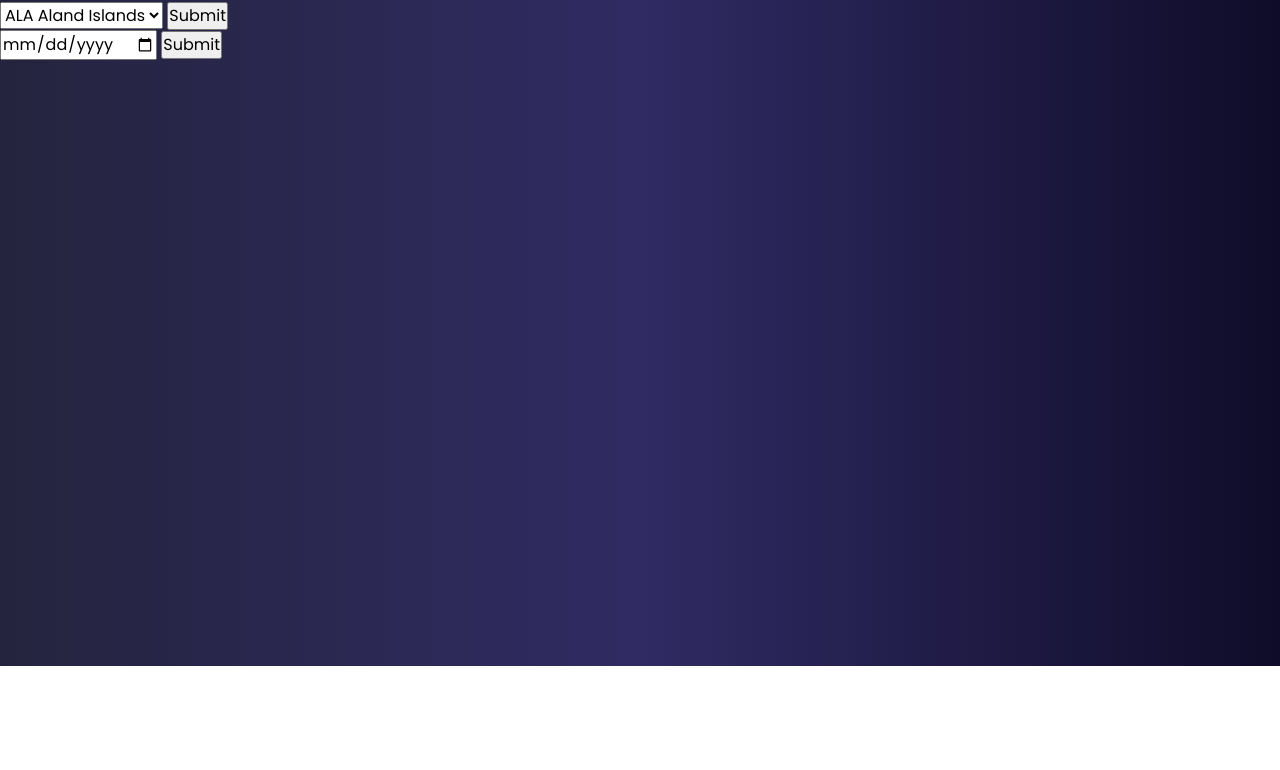
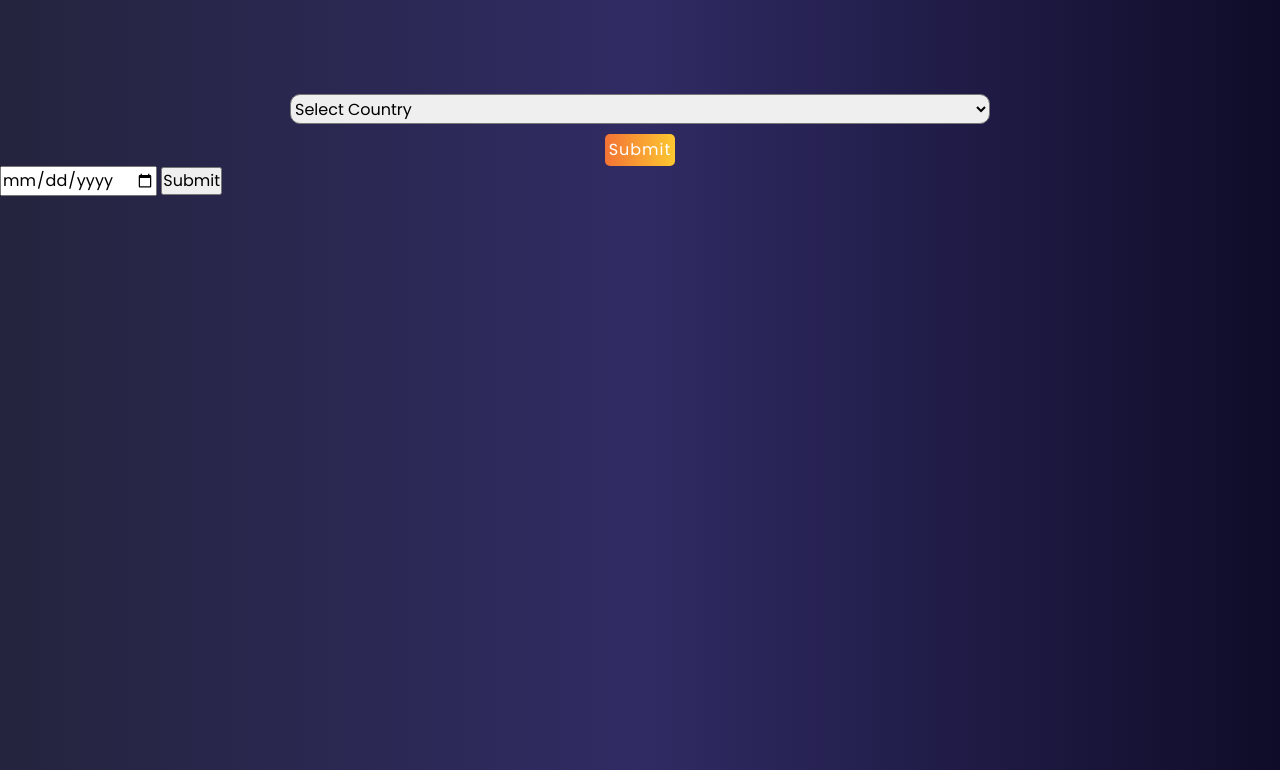
Before and after one commit to Devansh3059/Covid-19-Tracker, a plain HTML site: page views/country.html in a window 1280 px wide. Shown: the part 134-904 px from the top of the page. Before the commit the page ends 800 px from the top, so only its background shows below. Drawn offline with nearby package versions, Linux system fonts and the light colour scheme.

Commit message:
Country Page Small Update

```diff
--- a/public/css/main.css
+++ b/public/css/main.css
@@ -94,6 +94,34 @@ body{
 }
 
 /* country page classes */
+.c-form{
+    display: flex;
+    justify-content: center;
+    align-items: center;
+    flex-direction: column;
+    margin-top: 100px;
+}
+.c-select{
+    width: 700px;
+    height: 30px;
+    border-radius: 10px;
+}
+.c-submit{
+    margin-top: 10px;
+    background: -webkit-linear-gradient(to right, #F37335, #FDC830);  /* Chrome 10-25, Safari 5.1-6 */
+    background: linear-gradient(to right, #F37335, #FDC830); /* W3C, IE 10+/,Chrome 26+, Opera 12+, Safari 7+ */
+    border: none;
+    padding: 4px 4px 4px 4px;
+    border-radius: 5px;
+    font-size: 1em;
+    font-weight: 550;
+    color: white;
+    letter-spacing: 1px;
+}
+.c-submit:hover{
+    box-shadow: 2px 2px 5px yellow;
+    font-size: 1.1em;
+}
 .country-name{
     font-size: 2em;
     text-align: center;
--- a/views/country.html
+++ b/views/country.html
@@ -21,8 +21,11 @@
         </ul>
     </nav>
     <h1 class="head">Country Data</h1>
-    <form action="">
+    <form class="c-form" action="">
         <select class="c-select">
+            <option value="none" selected disabled hidden>
+                Select Country
+            </option>
             <option value="0">ALA Aland Islands</option>
             <option value="1">Afghanistan</option>
             <option value="2">Alabania</option>
```
